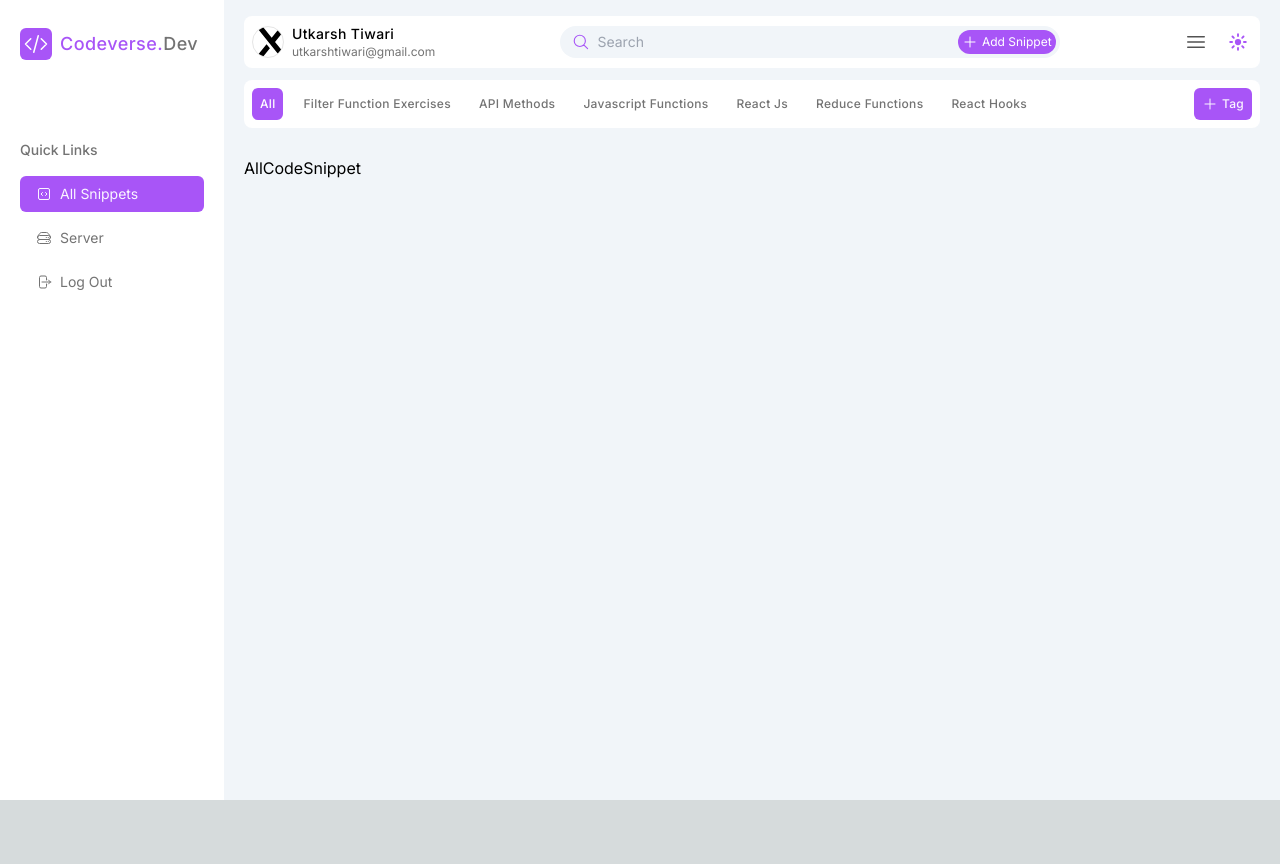
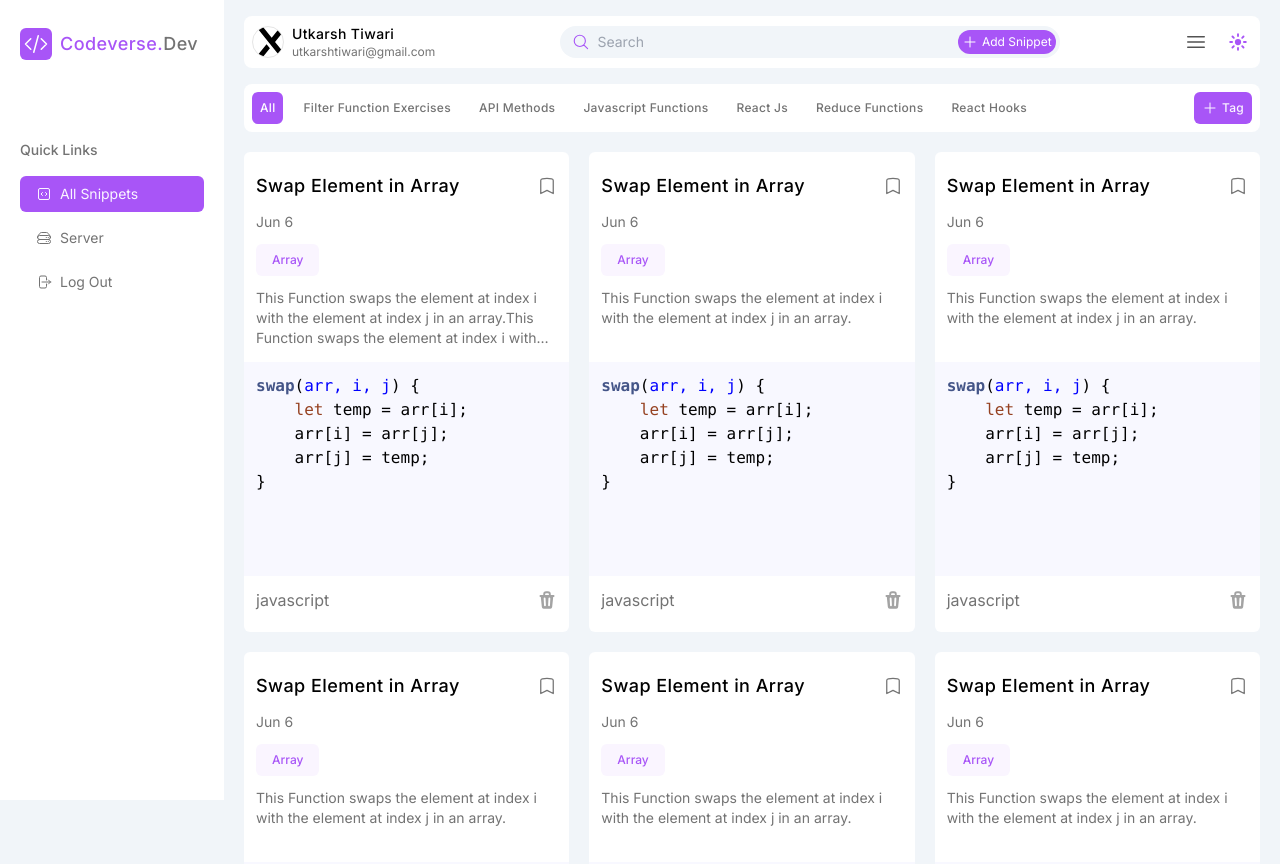
Before and after one commit to devutkarsh7565/code-verse-dev, a Next.js app: page /all-code-snippets in a window 1280 px wide. Shown: the top 864 px of the page. Before the commit the page ends 800 px from the top, so only its background shows below. Built offline with nearby package versions, Linux system fonts and the light colour scheme.

Commit message:
add an snippet card ui

```diff
--- a/package.json
+++ b/package.json
@@ -15,13 +15,17 @@
     "@tanstack/react-query": "^5.51.11",
     "next": "14.2.5",
     "react": "^18",
+    "react-copy-to-clipboard": "^5.1.0",
     "react-dom": "^18",
-    "react-redux": "^9.1.2"
+    "react-redux": "^9.1.2",
+    "react-syntax-highlighter": "^15.5.0"
   },
   "devDependencies": {
     "@types/node": "^20",
     "@types/react": "^18",
+    "@types/react-copy-to-clipboard": "^5.0.7",
     "@types/react-dom": "^18",
+    "@types/react-syntax-highlighter": "^15.5.13",
     "eslint": "^8",
     "eslint-config-next": "14.2.5",
     "postcss": "^8",
--- a/src/app/(main)/(router)/(snippet)/all-code-snippets/page.tsx
+++ b/src/app/(main)/(router)/(snippet)/all-code-snippets/page.tsx
@@ -1,7 +1,12 @@
+import SnippetSection from "@/app/components/SnippetSection/SnippetSection";
 import React from "react";
 
 const AllCodeSnippet = () => {
-  return <div>AllCodeSnippet</div>;
+  return (
+    <div className="w-full h-full">
+      <SnippetSection />
+    </div>
+  );
 };
 
 export default AllCodeSnippet;
--- a/src/app/(main)/(router)/(snippet)/layout.tsx
+++ b/src/app/(main)/(router)/(snippet)/layout.tsx
@@ -4,7 +4,7 @@ import React from "react";
 const SnippetLayout = ({ children }: { children: React.ReactNode }) => {
   return (
     <>
-      <div className="flex flex-col gap-7 w-full h-full px-5 py-4">
+      <div className="flex flex-col gap-5 w-full h-full px-5 py-4">
         <SnippetNavbar />
         <div>{children}</div>
       </div>
--- a/src/app/components/SnippetNavbar/SnippetNavbar.tsx
+++ b/src/app/components/SnippetNavbar/SnippetNavbar.tsx
@@ -4,7 +4,7 @@ import TagSection from "./TagSection";
 
 const SnippetNavbar = () => {
   return (
-    <div className="flex flex-col gap-3 w-full">
+    <div className="flex flex-col gap-4 w-full">
       <SnippetProfileAndSearchSection />
       <TagSection />
     </div>
--- /dev/null
+++ b/src/app/components/SnippetSection/SnippetCard.tsx
@@ -0,0 +1,57 @@
+"use client";
+import { TrashIcon } from "@heroicons/react/16/solid";
+import { BookmarkIcon } from "@heroicons/react/24/outline";
+import React from "react";
+import CopyToClipboard from "react-copy-to-clipboard";
+import SyntaxHighlighter from "react-syntax-highlighter";
+import { docco } from "react-syntax-highlighter/dist/esm/styles/hljs";
+
+interface ISnippetCard {
+  title: string;
+  description: string;
+  code: string;
+  language: string;
+  tag: string;
+}
+
+const SnippetCard = ({
+  code,
+  description,
+  language,
+  tag,
+  title,
+}: ISnippetCard) => {
+  return (
+    <div className=" rounded-md h-[30rem] flex flex-col gap-3 bg-white py-5 ">
+      <div className="flex items-center justify-between px-3">
+        <h1 className="text-lg font-medium tracking-wide">{title}</h1>
+        <BookmarkIcon className="w-5 h-5 text-neutral-500" />
+      </div>
+      <div className=" px-3">
+        <p className="mb-3 text-sm text-neutral-500">Jun 6</p>
+        <button className="py-2 px-4 rounded-md text-xs font-medium text-purple-500 bg-purple-50">
+          {tag}
+        </button>
+      </div>
+      <p className="text-sm px-3 text-neutral-500 line-clamp-3 h-16">
+        {description}
+      </p>
+      <SyntaxHighlighter
+        customStyle={{
+          height: "50%",
+          padding: "12px",
+        }}
+        language={language}
+        style={docco}
+      >
+        {code}
+      </SyntaxHighlighter>
+      <div className="flex items-center justify-between px-3">
+        <h3 className=" text-neutral-500">{language}</h3>
+        <TrashIcon className="w-5 h-5 text-neutral-400" />
+      </div>
+    </div>
+  );
+};
+
+export default SnippetCard;
--- /dev/null
+++ b/src/app/components/SnippetSection/SnippetSection.tsx
@@ -0,0 +1,81 @@
+import React from "react";
+import SnippetCard from "./SnippetCard";
+
+const SnippetSection = () => {
+  const snippetArray = [
+    {
+      title: "Swap Element in Array",
+      description:
+        "This Function swaps the element at index i with the element at index j in an array.This Function swaps the element at index i with the element at index j in an array.This Function swaps the element at index i with the element at index j in an array.",
+      code: "swap(arr, i, j) {\n\tlet temp = arr[i];\n\tarr[i] = arr[j];\n\tarr[j] = temp;\n}",
+      language: "javascript",
+      tag: "Array",
+    },
+    {
+      title: "Swap Element in Array",
+      description:
+        "This Function swaps the element at index i with the element at index j in an array.",
+      code: "swap(arr, i, j) {\n\tlet temp = arr[i];\n\tarr[i] = arr[j];\n\tarr[j] = temp;\n}",
+      language: "javascript",
+      tag: "Array",
+    },
+    {
+      title: "Swap Element in Array",
+      description:
+        "This Function swaps the element at index i with the element at index j in an array.",
+      code: "swap(arr, i, j) {\n\tlet temp = arr[i];\n\tarr[i] = arr[j];\n\tarr[j] = temp;\n}",
+      language: "javascript",
+      tag: "Array",
+    },
+    {
+      title: "Swap Element in Array",
+      description:
+        "This Function swaps the element at index i with the element at index j in an array.",
+      code: "swap(arr, i, j) {\n\tlet temp = arr[i];\n\tarr[i] = arr[j];\n\tarr[j] = temp;\n}",
+      language: "javascript",
+      tag: "Array",
+    },
+    {
+      title: "Swap Element in Array",
+      description:
+        "This Function swaps the element at index i with the element at index j in an array.",
+      code: "swap(arr, i, j) {\n\tlet temp = arr[i];\n\tarr[i] = arr[j];\n\tarr[j] = temp;\n}",
+      language: "javascript",
+      tag: "Array",
+    },
+    {
+      title: "Swap Element in Array",
+      description:
+        "This Function swaps the element at index i with the element at index j in an array.",
+      code: "swap(arr, i, j) {\n\tlet temp = arr[i];\n\tarr[i] = arr[j];\n\tarr[j] = temp;\n}",
+      language: "javascript",
+      tag: "Array",
+    },
+    {
+      title: "Swap Element in Array",
+      description:
+        "This Function swaps the element at index i with the element at index j in an array.",
+      code: "swap(arr, i, j) {\n\tlet temp = arr[i];\n\tarr[i] = arr[j];\n\tarr[j] = temp;\n}",
+      language: "javascript",
+      tag: "Array",
+    },
+  ];
+  return (
+    <>
+      <div className="grid grid-cols-3 gap-5 w-full h-full">
+        {snippetArray.map((snippet) => (
+          <SnippetCard
+            key={snippet.title}
+            title={snippet.title}
+            description={snippet.description}
+            code={snippet.code}
+            language={snippet.language}
+            tag={snippet.tag}
+          />
+        ))}
+      </div>
+    </>
+  );
+};
+
+export default SnippetSection;
```
Also changed, not shown: 1 other file (tests, documents, lock files or other folders).
